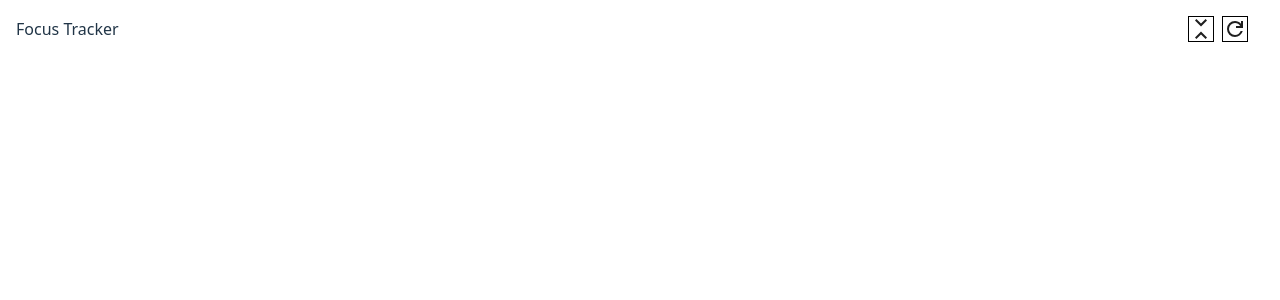
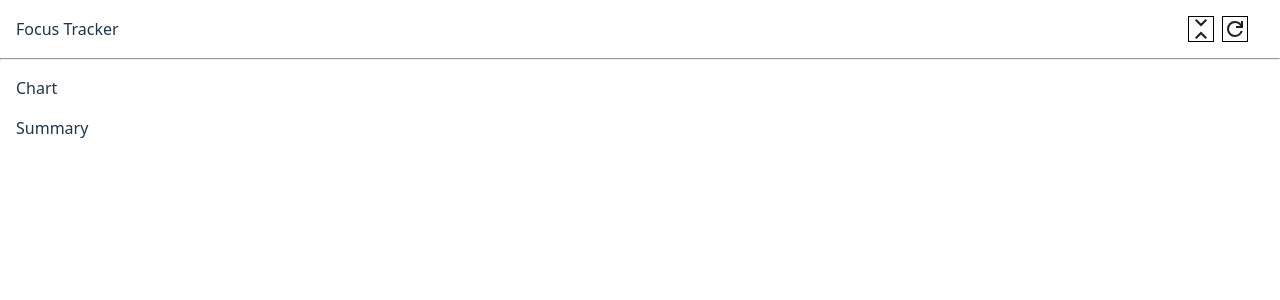
Before and after one commit to sadneo/focus-tracker, a React (Vite) app in the folder frontend/: page / in a window 1280 px wide. Shown: the top 300 px of the page. Built offline with nearby package versions, Linux system fonts and the light colour scheme; no server answers.

Commit message:
feat: app fetching data from server also added types in types.tsx

```diff
--- a/frontend/src/App.tsx
+++ b/frontend/src/App.tsx
@@ -1,17 +1,38 @@
+import { useState, useEffect } from 'react'
+
+import Summary from './components/Summary'
+import type { EventObject } from './types'
+
 import collapseIcon from './assets/collapse.svg'
 import refreshIcon from './assets/refresh.svg'
 import './App.css'
 
+
 function App() {
+  const [data, setData] = useState<EventObject[]>([]);
+
+  const fetchData = async () => {
+    const res = await fetch("http://localhost:3000/api/data");
+    const json: EventObject[] = await res.json();
+    setData(json);
+  };
+
+  useEffect(() => {
+    fetchData();
+  }, [])
+
   return (
     <>
       <div className="topbar">
         <span>Focus Tracker</span>
         <div className="actions">
           <img src={collapseIcon} alt="Collapse" />
-          <img src={refreshIcon} alt="Refresh" />
+          <img src={refreshIcon} onClick={fetchData} alt="Refresh" />
         </div>
       </div>
+      <hr />
+      <div className="chartArea">Chart</div>
+      <Summary data={data} />
     </>
   )
 }
--- /dev/null
+++ b/frontend/src/components/Summary.tsx
@@ -0,0 +1,9 @@
+export default function Summary(props: any) {
+  console.log(Array.isArray(props.data), props.data);
+
+  return (
+    <div>
+      Summary
+    </div>
+  )
+}
--- /dev/null
+++ b/frontend/src/types.tsx
@@ -0,0 +1,6 @@
+export interface EventObject {
+  change_type: string;
+  timestamp: string;
+  id: number;
+  app_id: string;
+}
```
